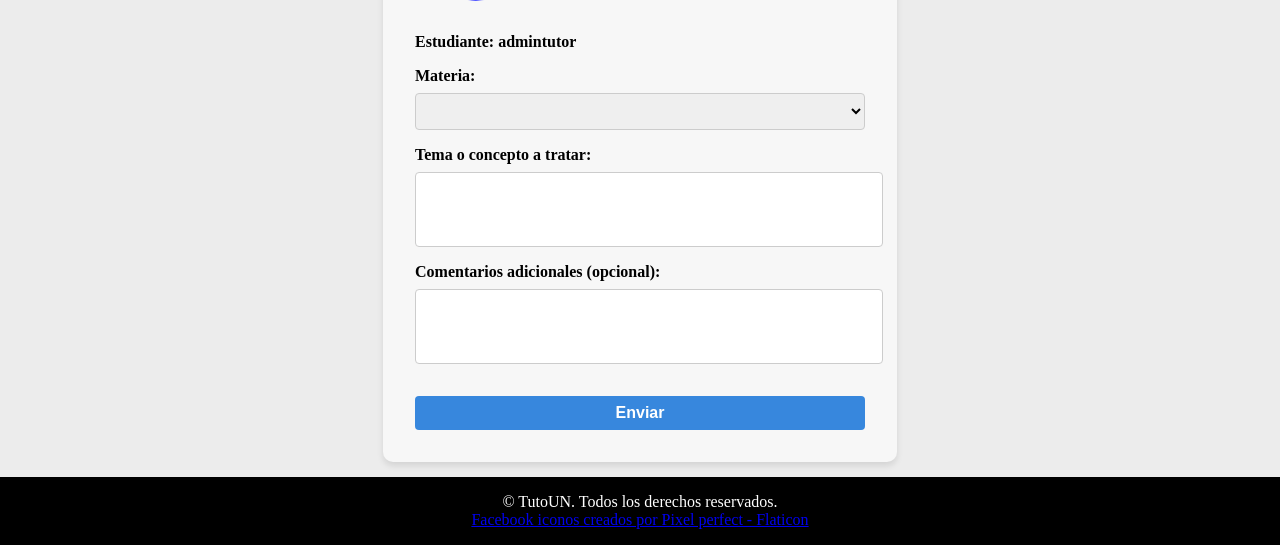
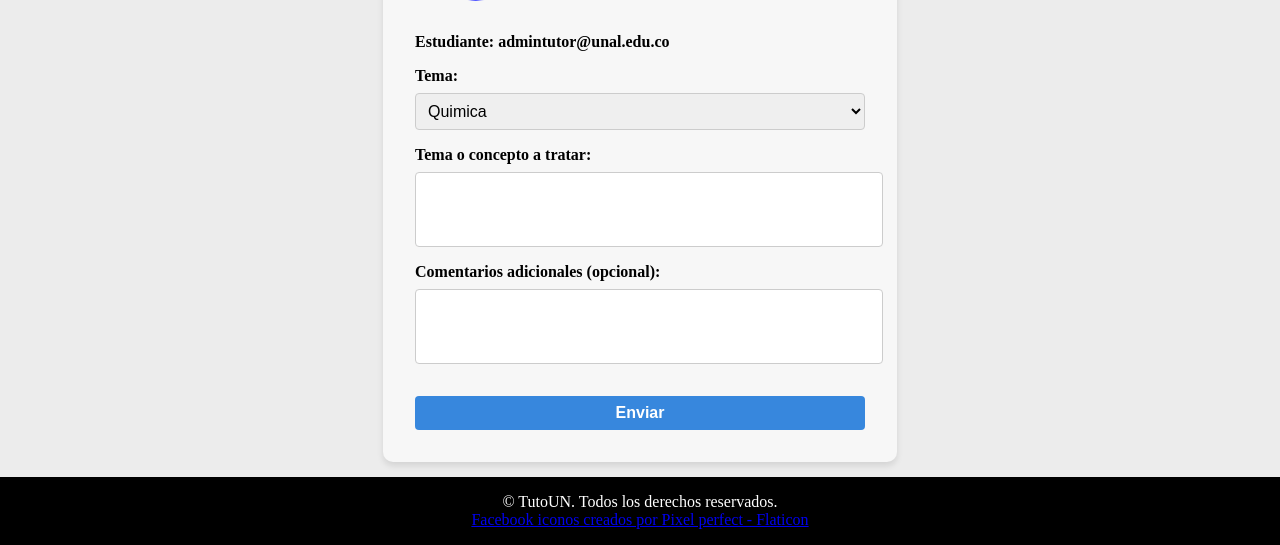
Before and after one commit to federicoGuerrerot/ppi_10, a Django app: template tutorias/templates/solicitarTutoria.html in a window 1280 px wide. Shown: the part 332-877 px from the top of the page. Run offline with Django 4.2, Linux system fonts and the light colour scheme; the template is opened without the code that fills it: values that come from a table or form of the project are taken from there, others are empty; a user stored in the database is signed in; data comes from the database, SQL or seed files in the repository; both versions use the stored data as it was after the commit.

Commit message:
recorrido bien hasta la vista tutorias

```diff
--- a/core/templates/core/home.html
+++ b/core/templates/core/home.html
@@ -119,7 +119,7 @@
     <section>
         {% for tutor in tutores %}
         <div class="containerTutoria">
-            <a href="{% url 'solicitarTutoria' tutor.email %}">
+            <a href="{% url 'solicitarTutoria' tutor.email user.email %}">
                 <h1>{{tutor.nombre}}</h1>
             </a>
         </div>
--- a/tutorias/templates/solicitarTutoria.html
+++ b/tutorias/templates/solicitarTutoria.html
@@ -81,22 +81,25 @@
 
     <form method="POST">
         {% csrf_token %}
-        <label for="tutor">Tutor: {{tutor.nombre}}</label>
+        <label for="nombretutor">Tutor: {{tutor.nombre}}</label>
         <div class="tutor-info">
             <img src="{% static 'usuario.png' %}" class="foto" alt="Foto de perfil del tutor">
             <span>{{ tutor.nombre }} - Tarifa: ${{ tutor.tarifa_por_hora }}/hora</span>
             <input type="hidden" name="tutor_id" id="tutor_id" value="{{ tutor.email }}">
         </div>
 
-        <label for="estudiante">Estudiante: {{user.nombre}}</label>
+        <label for="estudiante">Estudiante: {{user.email}}</label>
 
-        <label for="materia">Materia:</label>
-        <select name="materia" id="materia" required>
+        <label for="Tema">Tema:</label>
+        <select name="Tema" id="Tema" required>
             <!-- Lista de materias disponibles -->
+            <option value="Matematicas">Matematicas</option>
+            <option value="Quimica" selected>Quimica</option>
+            <option value="Inlges">Ingles</option>
         </select>
 
-        <label for="tema">Tema o concepto a tratar:</label>
-        <textarea name="tema" id="tema" rows="3" required readonly></textarea>
+        <label for="Nombre">Tema o concepto a tratar:</label>
+        <textarea name="Nombre" id="Nombre" rows="3" required readonly></textarea>
 
         <label for="comentarios">Comentarios adicionales (opcional):</label>
         <textarea name="comentarios" id="comentarios" rows="3" readonly></textarea>
--- a/tutorias/urls.py
+++ b/tutorias/urls.py
@@ -2,8 +2,8 @@ from django.urls import path
 from . import views
 
 urlpatterns = [
-    path('tutorias/<str:tutor>', views.tutorias, name='tutorias'),
-    path('detalle_tutoria/<int:tutoria_id>', views.detalle_tutoria, name='detalleTutoria'),
-    path('solicitarTutoria/<str:emailtutor>', views.solicitarTutoria, name='solicitarTutoria'),
+    path('tutorias/<str:email>', views.tutorias, name='tutorias'),
+    path('detalle_tutoria/<str:tutoria_id>', views.detalle_tutoria, name='detalleTutoria'),
+    path('solicitarTutoria/<str:emailtutor>/<str:emailestudiante>', views.solicitarTutoria, name='solicitarTutoria'),
     path('eliminar_tutoria/', views.eliminar_tutoria),
 ]
```
Also changed, not shown: tutorias/views.py (+6 -5 lines), db.sqlite3.
